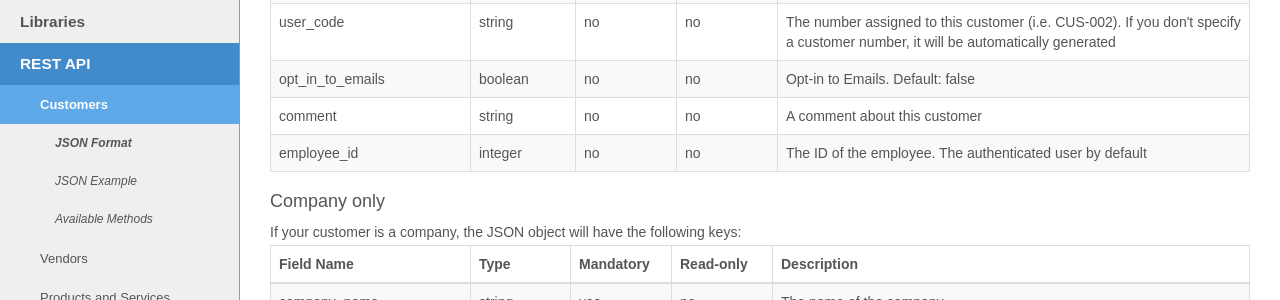
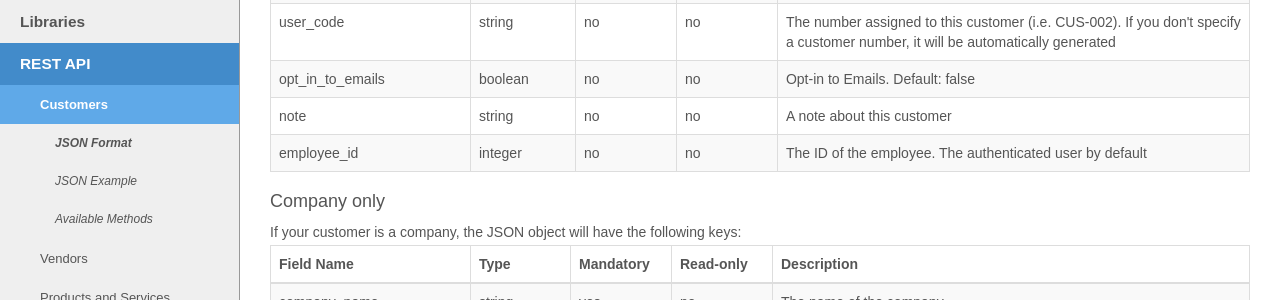
Before and after one commit to myERP/myerp.github.io, a Jekyll site: the page built from docs/1.0/api/index.html, in a window 1280 px wide and 1400 px high, scrolled down 718 px. Shown: the part 152-452 px from the top of the window. Built offline with Jekyll 4.4.1, drawn with Linux system fonts in a browser that asks for light colours; nearby versions of some CDN libraries; Markdown is read by kramdown in place of the engine named in the settings; some of the changed text lies outside the part shown.

Commit message:
Use 'note' instead of 'notes' or 'comment'.

```diff
--- a/_includes/1.0/api/customer.html
+++ b/_includes/1.0/api/customer.html
@@ -129,11 +129,11 @@
                 <td>Opt-in to Emails. Default: false</td>
             </tr>
             <tr>
-                <td>comment</td>
+                <td>note</td>
                 <td>{{ site.format.type.string }}</td>
                 <td>no</td>
                 <td>no</td>
-                <td>A comment about this customer</td>
+                <td>A note about this customer</td>
             </tr>
             <tr>
                 <td>employee_id</td>
--- a/_includes/1.0/api/json/contact.json
+++ b/_includes/1.0/api/json/contact.json
@@ -17,5 +17,5 @@
     "localisation": "California",
     "full_address": "21 Backer street Building D Fifth Floor San Francisco CA 94109 USA"
   },
-  "notes": "A contact that worth to know.\nLike to surf."
+  "note": "A contact that worth to know.\nLike to surf."
 }
--- a/_includes/1.0/api/json/customer.json
+++ b/_includes/1.0/api/json/customer.json
@@ -33,7 +33,7 @@
     "sales_tax_id": 3,
     "user_code_iso_code": "CUS-018",
     "opt_in_to_emails": false,
-    "comment": "- myERP -\nRun your business in the Cloud",
+    "note": "- myERP -\nRun your business in the Cloud",
     "employee_id": 42,
     "company_name": "myERP"
 }
--- a/_includes/1.0/api/json/vendor.json
+++ b/_includes/1.0/api/json/vendor.json
@@ -37,13 +37,13 @@
         "short_localisation": "N/A",
         "full_address": ""
       },
-      "notes": "This contact is pretty regular."
+      "note": "This contact is pretty regular."
     }
   ],
   "currency": "USD",
   "payment_terms_id": 1,
   "taxpayer_id_number": "SE OIU 90",
   "user_code": "SUP-002",
-  "notes": "This vendor is pretty regular.",
+  "note": "This vendor is pretty regular.",
   "company_name": "Regular Vendor"
 }
--- a/_includes/1.0/api/nestedelements.html
+++ b/_includes/1.0/api/nestedelements.html
@@ -154,7 +154,7 @@
                     <td>The address of this contact</td>
                 </tr>
                 <tr>
-                    <td>notes</td>
+                    <td>note</td>
                     <td>{{ site.format.type.string }}</td>
                     <td>no</td>
                     <td>no</td>
--- a/_includes/1.0/api/vendor.html
+++ b/_includes/1.0/api/vendor.html
@@ -97,7 +97,7 @@
                 <td>The number assigned to this vendor (i.e. SUP-002). If you don't specify a vendor number, it will be automatically generated</td>
             </tr>
             <tr>
-                <td>notes</td>
+                <td>note</td>
                 <td>{{ site.format.type.text }}</td>
                 <td>no</td>
                 <td>no</td>
```
